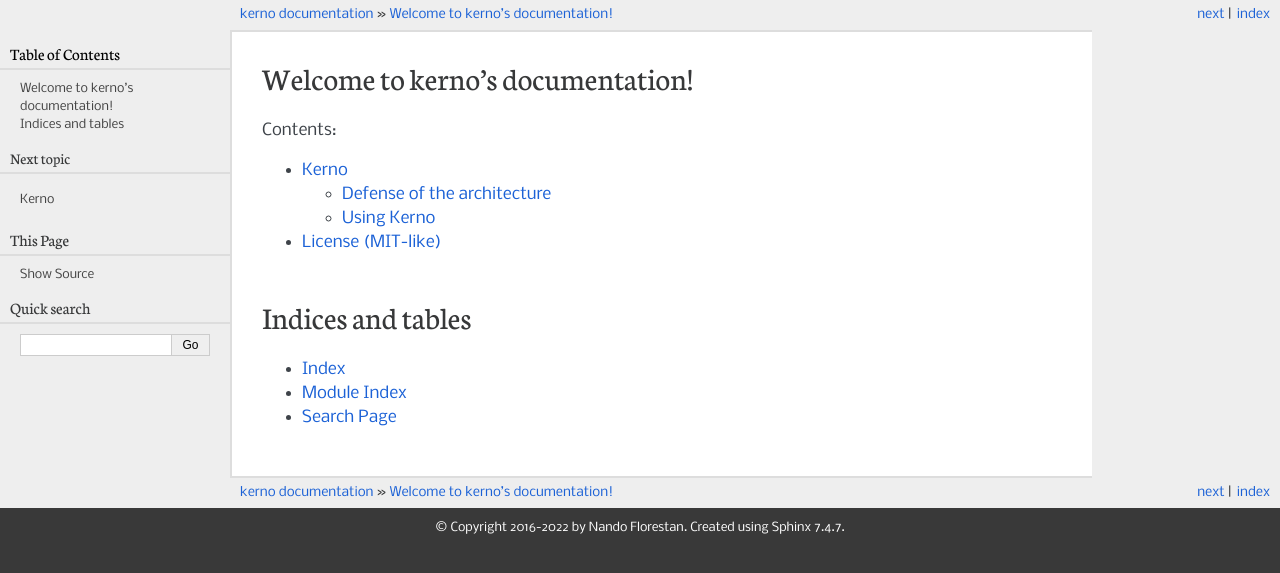
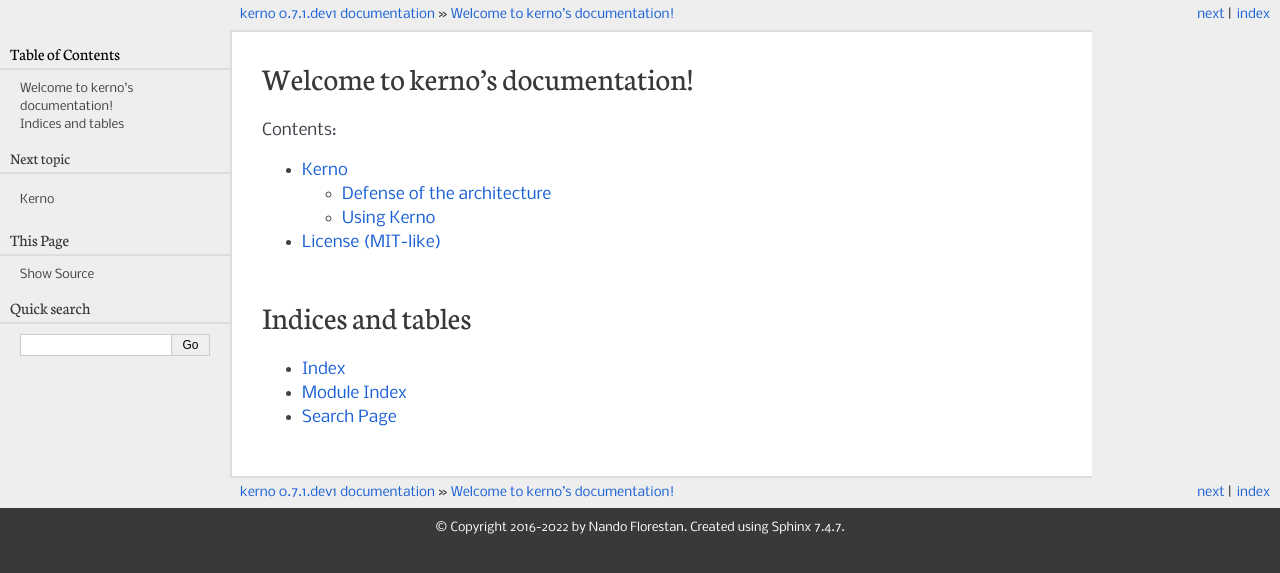
Before and after one commit to nandoflorestan/kerno, a Sphinx documentation site: the page built from docs/index.rst, in a window 1280 px wide. Shown: the top 573 px of the page. Built offline with Sphinx 7.4.7, drawn with Linux system fonts in a browser that asks for light colours; pages that are not in the unit, such as notebooks, are missing from menus; the version number could not be read and is left out; part of the change alters nothing that is shown.

```diff
--- a/docs/conf.py
+++ b/docs/conf.py
@@ -24,11 +24,11 @@ def get_version_number(path=''):
         r'(\d+\.\d+[0123456789\-\.\(\)abcdefghijklmnopqrstuvwxyz]*)["\']\s*')
     current_dir = os.path.realpath(os.path.curdir)
     if current_dir.endswith('docs/source'):
-        setup_path = '../../setup.py'
+        setup_path = '../../pyproject.toml'
     elif current_dir.endswith('docs'):
-        setup_path = '../setup.py'
+        setup_path = '../pyproject.toml'
     else:
-        setup_path = 'setup.py'
+        setup_path = 'pyproject.toml'
     with codecs.open(setup_path, 'r', encoding='utf-8') as stream:
         text = stream.read()
     match = VERSION_LINE.search(text)
```
